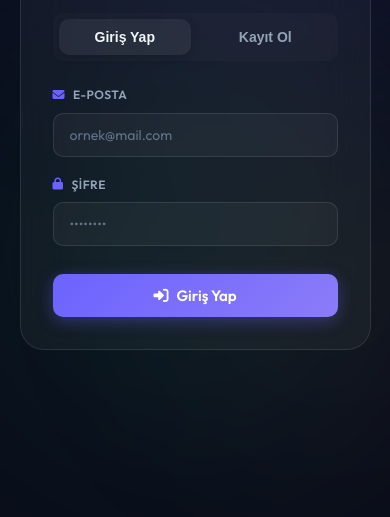
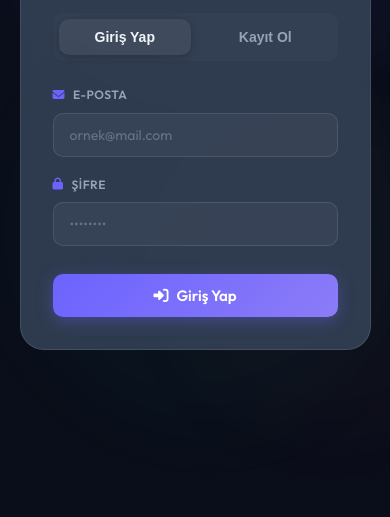
Before and after one commit to tyuksell/AttendanceTracker, a plain HTML site: page index.html in a window 390 px wide. Shown: the part 327-844 px from the top of the page. Drawn offline with nearby package versions, Linux system fonts and the light colour scheme.

Commit message:
Add mobile performance improvements in CSS

```diff
--- a/index.css
+++ b/index.css
@@ -590,6 +590,21 @@ body {
 
 @media (max-width: 768px) {
     body { font-size: 15px; }
+    /* Mobil Performans İyileştirmeleri */
+    .bg-blob {
+        animation: none;
+        filter: blur(40px);
+        opacity: 0.15;
+    }
+    .glass-card {
+        backdrop-filter: blur(8px);
+        -webkit-backdrop-filter: blur(8px);
+        background: rgba(51, 65, 85, 0.9);
+    }
+    .top-nav, .mobile-bottom-nav {
+        backdrop-filter: blur(12px);
+        -webkit-backdrop-filter: blur(12px);
+    }
     .top-nav { padding: 12px 20px; }
     .nav-actions { display: none; } /* Actions moved to bottom nav */
 
```
